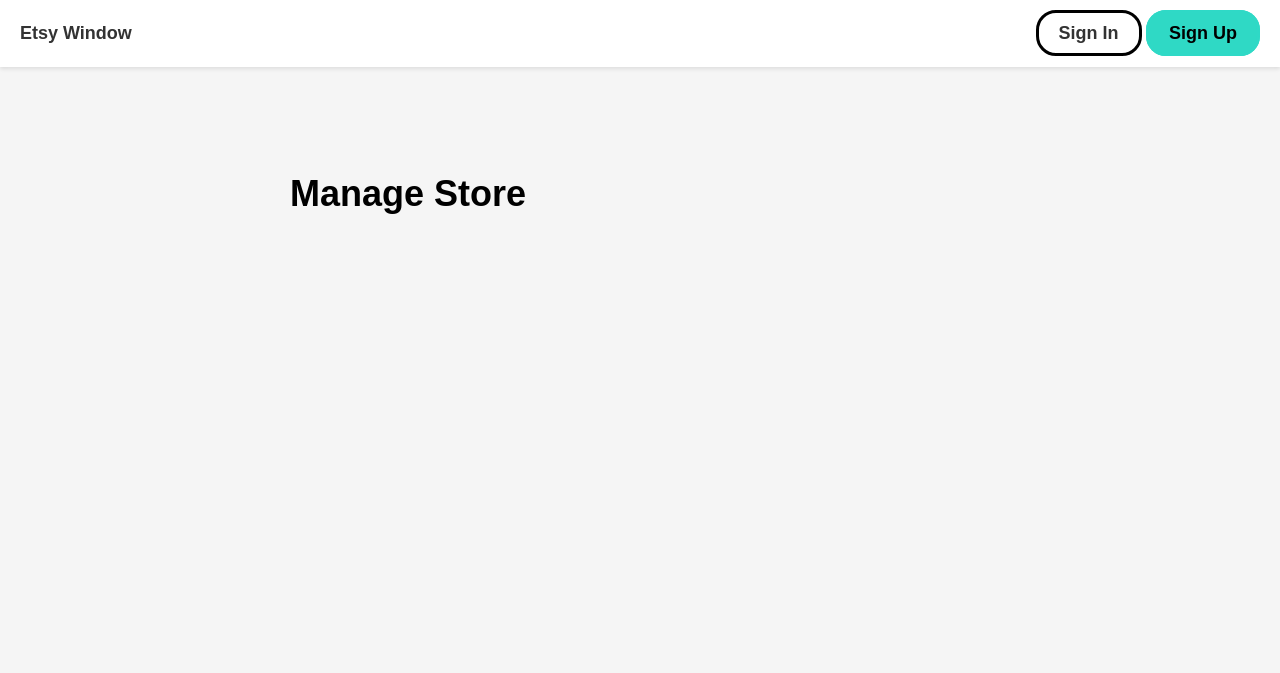
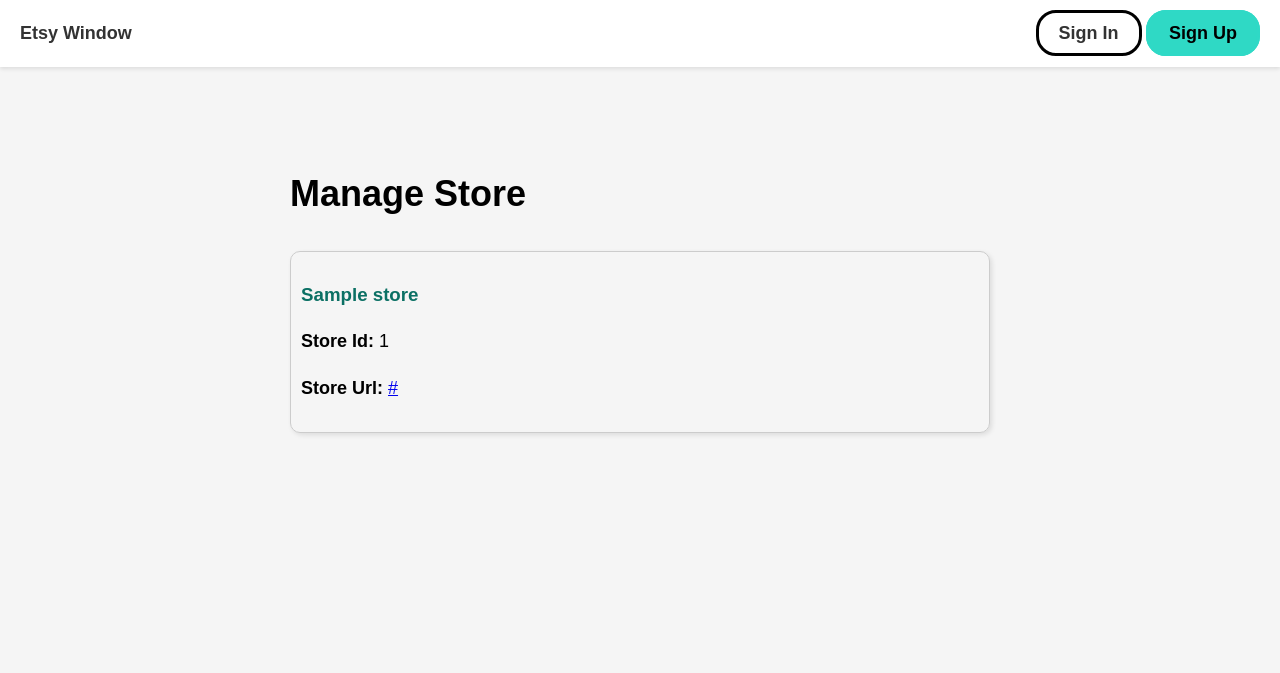
Before and after one commit to njmaeys/etsy-window, a Django app: template etsywindow/web/templates/manage_store.html in a window 1280 px wide. Shown: the top 673 px of the page. Run offline with Django 4.2, Linux system fonts and the light colour scheme; the template is opened without the code that fills it: most values are stand-ins (such as "Sample title", 1, 10 or a date in 2020).

Commit message:
manage store

```diff
--- a/etsywindow/web/templates/manage_store.html
+++ b/etsywindow/web/templates/manage_store.html
@@ -5,5 +5,14 @@
 {% block content %}
     <section class="landing-page">
         <h1>Manage Store</h1>
+        <div class="store-box">
+            <h3><b style="color: #0b7064;">{{ store.store_name }}</b></h3>
+            <div>
+                <li>
+                    <p><b>Store Id:</b> {{ store.etsy_store_id }}</p>
+                    <p><b>Store Url:</b> <a href="{{ store.store_url }}" target="_blank">{{ store.store_url }}</a></p>
+                </li>
+            </div>
+        </div>
     </section>
 {% endblock %}
--- a/etsywindow/web/templates/portal_home.html
+++ b/etsywindow/web/templates/portal_home.html
@@ -30,7 +30,9 @@
                             <p><b>Store Url:</b> <a href="{{ store.store_url }}" target="_blank">{{ store.store_url }}</a></p>
                         </li>
                     </div>
-                    <button name="action" type="submit" class="btn btn-primary" value="manage_store">Manage Store</button>
+                    <div style="padding-bottom: 20px;">
+                        <a class="btn btn-primary" href="{% url 'manage-store' store_id=store.etsy_store_id %}">Manage Store</a>
+                    </div>
                 </div>
                 {% endfor %}
             </ul>
--- a/etsywindow/web/urls.py
+++ b/etsywindow/web/urls.py
@@ -14,6 +14,6 @@ urlpatterns = [
     path('contact/', contact, name='contact'),
     path('sign-up/', sign_up, name='sign-up'),
     path('portal-home/', portal_home, name='portal-home'),
-    path('manage-store/', manage_store, name='manage-store'),
+    path('manage-store/<int:store_id>', manage_store, name='manage-store'),
     path('logout/', logout_view, name='logout'),
 ]
--- a/etsywindow/web/views/portal.py
+++ b/etsywindow/web/views/portal.py
@@ -18,8 +18,6 @@ def portal_home(request):
 
     if request.method == 'POST':
         if request.POST.get('action') == 'add_store':
-            print("\n### HERE ###")
-            print("Lookup store")
             store_name = request.POST.get('store-name')
             store_data = get_shop_data(store_name=store_name)
 
@@ -42,10 +40,6 @@ def portal_home(request):
                 store_url=request.POST.get('store_url')
             )
             return redirect('portal-home')
-        elif request.POST.get('action') == 'manage_store':
-            print("\n### HERE ###")
-            print("Manage store request")
-            return render(request, 'manage_store.html', context=context)
         else:
             return render(request, 'portal_home.html', context=context)
     else:
```
Also changed, not shown: etsywindow/web/views/manage_store.py (+13 -6 lines).
